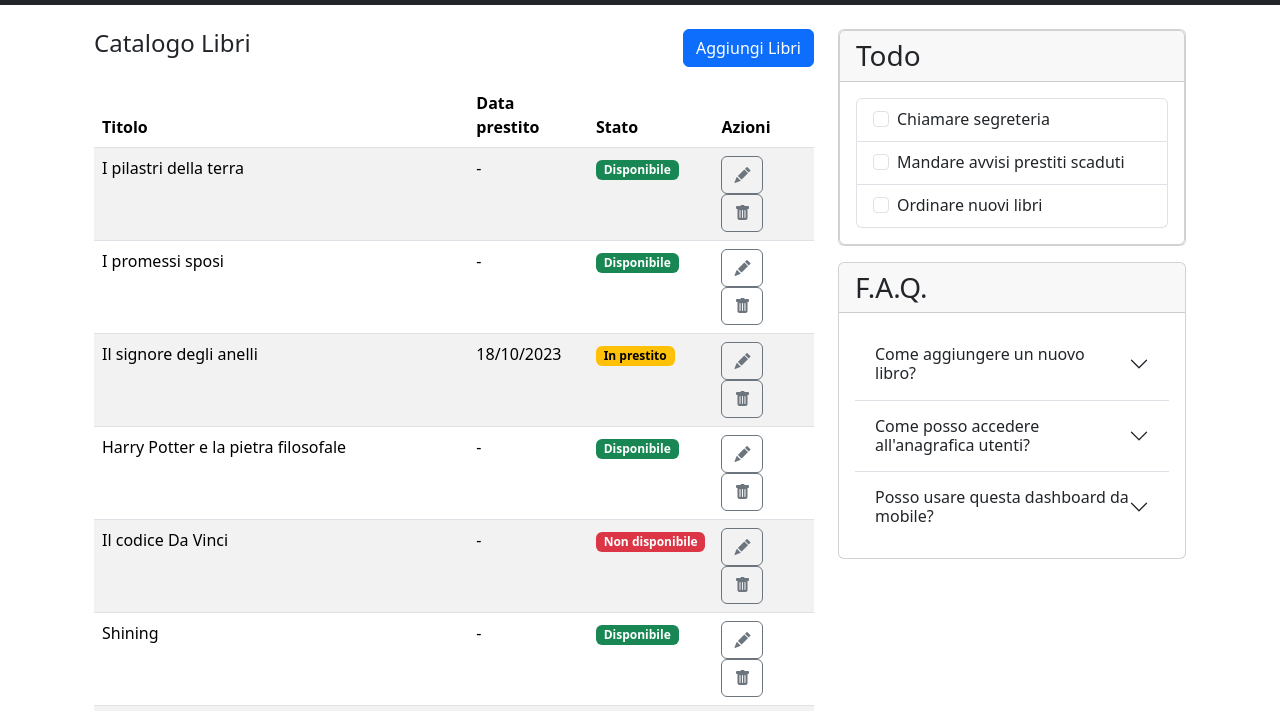
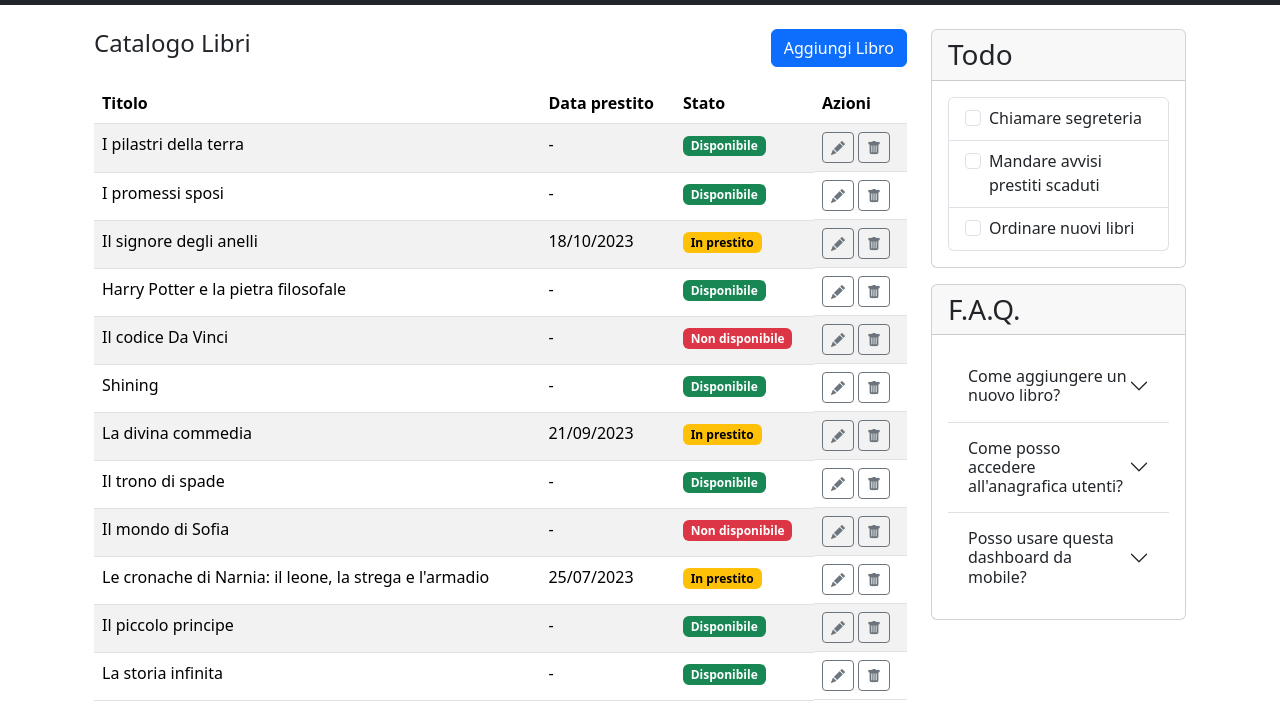
Before and after one commit to mirkobechini/html-css-bootstrap-dashboard, a plain HTML site: page index.html in a window 1280 px wide. Shown: the part 71-782 px from the top of the page. Drawn offline with nearby package versions, Linux system fonts and the light colour scheme.

Commit message:
general fix fix table button align fix add book btn label fix Todo card border

```diff
--- a/index.html
+++ b/index.html
@@ -50,12 +50,12 @@
     <!-- /#app-header -->
     <main id="app-main">
 
-        <div class="container-lg p-4">
+        <div class="container-md p-4">
             <div class="row row-cols-12">
-                <div class="col-lg-8">
+                <div class="col-lg-9">
                     <div class="col-12 text-capitalize d-flex justify-content-between pb-3">
                         <h4>catalogo libri</h4>
-                        <a href="#" class="btn btn-primary">aggiungi libri</a>
+                        <a href="#" class="btn btn-primary">aggiungi libro</a>
                     </div>
                     <!-- top table -->
                     <div class="col-12">
@@ -63,9 +63,9 @@
                             <thead>
                                 <tr>
                                     <th scope="col">Titolo</th>
-                                    <th scope="col " class="d-none d-md-table-cell">Data prestito</th>
+                                    <th scope="col" class="d-none d-md-table-cell">Data prestito</th>
                                     <th scope="col">Stato</th>
-                                    <th scope="col">Azioni</th>
+                                    <th scope="col" class="th-lg">Azioni</th>
                                 </tr>
                             </thead>
                             <tbody>
@@ -73,10 +73,10 @@
                                     <td>I pilastri della terra</td>
                                     <td class="d-none d-md-table-cell">-</td>
                                     <td><span class="badge text-bg-success">Disponibile</span></td>
-                                    <td>
-                                        <button type="button" class="btn btn-outline-secondary"><i
+                                    <td class="d-flex gap-1">
+                                        <button type="button" class="btn btn-outline-secondary btn-sm"><i
                                                 class="bi bi-pencil-fill"></i></button>
-                                        <button type="button" class="btn btn-outline-secondary"><i
+                                        <button type="button" class="btn btn-outline-secondary btn-sm"><i
                                                 class="bi bi-trash-fill"></i></button>
                                     </td>
                                     <!-- button-column -->
@@ -85,10 +85,10 @@
                                     <td>I promessi sposi</td>
                                     <td class="d-none d-md-table-cell">-</td>
                                     <td><span class="badge text-bg-success">Disponibile</span></td>
-                                    <td>
-                                        <button type="button" class="btn btn-outline-secondary"><i
+                                    <td class="d-flex gap-1">
+                                        <button type="button" class="btn btn-outline-secondary btn-sm"><i
                                                 class="bi bi-pencil-fill"></i></button>
-                                        <button type="button" class="btn btn-outline-secondary"><i
+                                        <button type="button" class="btn btn-outline-secondary btn-sm"><i
                                                 class="bi bi-trash-fill"></i></button>
                                     </td>
                                     <!-- button-column -->
@@ -97,10 +97,10 @@
                                     <td>Il signore degli anelli</td>
                                     <td class="d-none d-md-table-cell">18/10/2023</td>
                                     <td><span class="badge text-bg-warning">In prestito</span></td>
-                                    <td>
-                                        <button type="button" class="btn btn-outline-secondary"><i
+                                    <td class="d-flex gap-1">
+                                        <button type="button" class="btn btn-outline-secondary btn-sm"><i
                                                 class="bi bi-pencil-fill"></i></button>
-                                        <button type="button" class="btn btn-outline-secondary"><i
+                                        <button type="button" class="btn btn-outline-secondary btn-sm"><i
                                                 class="bi bi-trash-fill"></i></button>
                                     </td>
                                     <!-- button-column -->
@@ -109,10 +109,10 @@
                                     <td>Harry Potter e la pietra filosofale</td>
                                     <td class="d-none d-md-table-cell">-</td>
                                     <td><span class="badge text-bg-success">Disponibile</span></td>
-                                    <td>
-                                        <button type="button" class="btn btn-outline-secondary"><i
+                                    <td class="d-flex gap-1">
+                                        <button type="button" class="btn btn-outline-secondary btn-sm"><i
                                                 class="bi bi-pencil-fill"></i></button>
-                                        <button type="button" class="btn btn-outline-secondary"><i
+                                        <button type="button" class="btn btn-outline-secondary btn-sm"><i
                                                 class="bi bi-trash-fill"></i></button>
                                     </td>
                                     <!-- button-column -->
@@ -121,10 +121,10 @@
                                     <td>Il codice Da Vinci</td>
                                     <td class="d-none d-md-table-cell">-</td>
                                     <td><span class="badge text-bg-danger">Non disponibile</span></td>
-                                    <td>
-                                        <button type="button" class="btn btn-outline-secondary"><i
+                                    <td class="d-flex gap-1">
+                                        <button type="button" class="btn btn-outline-secondary btn-sm"><i
                                                 class="bi bi-pencil-fill"></i></button>
-                                        <button type="button" class="btn btn-outline-secondary"><i
+                                        <button type="button" class="btn btn-outline-secondary btn-sm"><i
                                                 class="bi bi-trash-fill"></i></button>
                                     </td>
                                     <!-- button-column -->
@@ -133,10 +133,10 @@
                                     <td>Shining</td>
                                     <td class="d-none d-md-table-cell">-</td>
                                     <td><span class="badge text-bg-success">Disponibile</span></td>
-                                    <td>
-                                        <button type="button" class="btn btn-outline-secondary"><i
+                                    <td class="d-flex gap-1">
+                                        <button type="button" class="btn btn-outline-secondary btn-sm"><i
                                                 class="bi bi-pencil-fill"></i></button>
-                                        <button type="button" class="btn btn-outline-secondary"><i
+                                        <button type="button" class="btn btn-outline-secondary btn-sm"><i
                                                 class="bi bi-trash-fill"></i></button>
                                     </td>
                                     <!-- button-column -->
@@ -145,10 +145,10 @@
                                     <td>La divina commedia</td>
                                     <td class="d-none d-md-table-cell">21/09/2023</td>
                                     <td><span class="badge text-bg-warning">In prestito</span></td>
-                                    <td>
-                                        <button type="button" class="btn btn-outline-secondary"><i
+                                    <td class="d-flex gap-1">
+                                        <button type="button" class="btn btn-outline-secondary btn-sm"><i
                                                 class="bi bi-pencil-fill"></i></button>
-                                        <button type="button" class="btn btn-outline-secondary"><i
+                                        <button type="button" class="btn btn-outline-secondary btn-sm"><i
                                                 class="bi bi-trash-fill"></i></button>
                                     </td>
                                     <!-- button-column -->
@@ -157,10 +157,10 @@
                                     <td>Il trono di spade</td>
                                     <td class="d-none d-md-table-cell">-</td>
                                     <td><span class="badge text-bg-success">Disponibile</span></td>
-                                    <td>
-                                        <button type="button" class="btn btn-outline-secondary"><i
+                                    <td class="d-flex gap-1">
+                                        <button type="button" class="btn btn-outline-secondary btn-sm"><i
                                                 class="bi bi-pencil-fill"></i></button>
-                                        <button type="button" class="btn btn-outline-secondary"><i
+                                        <button type="button" class="btn btn-outline-secondary btn-sm"><i
                                                 class="bi bi-trash-fill"></i></button>
                                     </td>
                                     <!-- button-column -->
@@ -169,10 +169,10 @@
                                     <td>Il mondo di Sofia</td>
                                     <td class="d-none d-md-table-cell">-</td>
                                     <td><span class="badge text-bg-danger">Non disponibile</span></td>
-                                    <td>
-                                        <button type="button" class="btn btn-outline-secondary"><i
+                                    <td class="d-flex gap-1">
+                                        <button type="button" class="btn btn-outline-secondary btn-sm"><i
                                                 class="bi bi-pencil-fill"></i></button>
-                                        <button type="button" class="btn btn-outline-secondary"><i
+                                        <button type="button" class="btn btn-outline-secondary btn-sm"><i
                                                 class="bi bi-trash-fill"></i></button>
                                     </td>
                                     <!-- button-column -->
@@ -181,10 +181,10 @@
                                     <td>Le cronache di Narnia: il leone, la strega e l'armadio</td>
                                     <td class="d-none d-md-table-cell">25/07/2023</td>
                                     <td><span class="badge text-bg-warning">In prestito</span></td>
-                                    <td>
-                                        <button type="button" class="btn btn-outline-secondary"><i
+                                    <td class="d-flex gap-1">
+                                        <button type="button" class="btn btn-outline-secondary btn-sm"><i
                                                 class="bi bi-pencil-fill"></i></button>
-                                        <button type="button" class="btn btn-outline-secondary"><i
+                                        <button type="button" class="btn btn-outline-secondary btn-sm"><i
                                                 class="bi bi-trash-fill"></i></button>
                                     </td>
                                     <!-- button-column -->
@@ -193,10 +193,10 @@
                                     <td>Il piccolo principe</td>
                                     <td class="d-none d-md-table-cell">-</td>
                                     <td><span class="badge text-bg-success">Disponibile</span></td>
-                                    <td>
-                                        <button type="button" class="btn btn-outline-secondary"><i
+                                    <td class="d-flex gap-1">
+                                        <button type="button" class="btn btn-outline-secondary btn-sm"><i
                                                 class="bi bi-pencil-fill"></i></button>
-                                        <button type="button" class="btn btn-outline-secondary"><i
+                                        <button type="button" class="btn btn-outline-secondary btn-sm"><i
                                                 class="bi bi-trash-fill"></i></button>
                                     </td>
                                     <!-- button-column -->
@@ -205,10 +205,10 @@
                                     <td>La storia infinita</td>
                                     <td class="d-none d-md-table-cell">-</td>
                                     <td><span class="badge text-bg-success">Disponibile</span></td>
-                                    <td>
-                                        <button type="button" class="btn btn-outline-secondary"><i
+                                    <td class="d-flex gap-1">
+                                        <button type="button" class="btn btn-outline-secondary btn-sm"><i
                                                 class="bi bi-pencil-fill"></i></button>
-                                        <button type="button" class="btn btn-outline-secondary"><i
+                                        <button type="button" class="btn btn-outline-secondary btn-sm"><i
                                                 class="bi bi-trash-fill"></i></button>
                                     </td>
                                     <!-- button-column -->
@@ -218,9 +218,8 @@
                     </div>
                 </div>
                 <!-- table-card -->
-                <div class="col-lg-4">
+                <div class="col-lg-3">
                     <div class="card mb-3">
-                        <div class="card">
                             <div class="card-header h3">
                                 Todo
                             </div>
@@ -253,7 +252,6 @@
                                 </ul>
                             </div>
                             <!-- checklist-items -->
-                        </div>
                     </div>
                     <!-- todo-list -->
                     <div class="card my-3">
```
